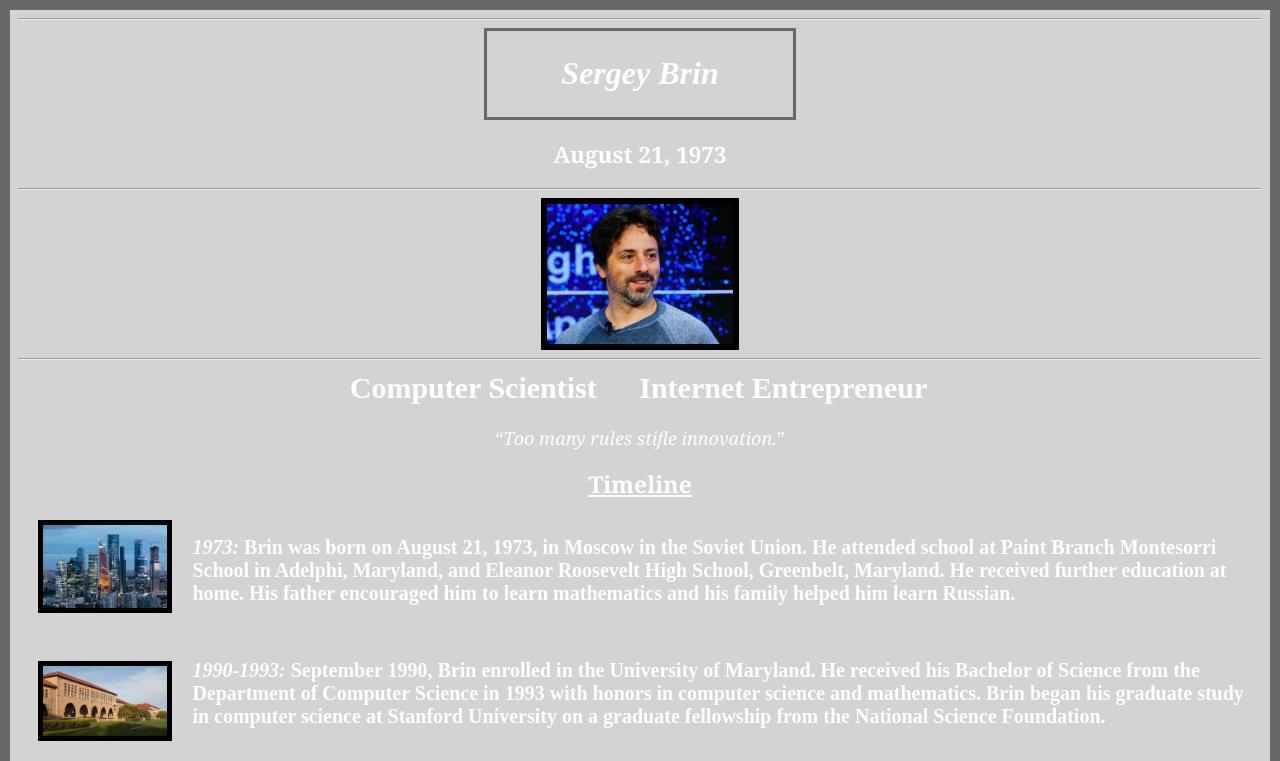
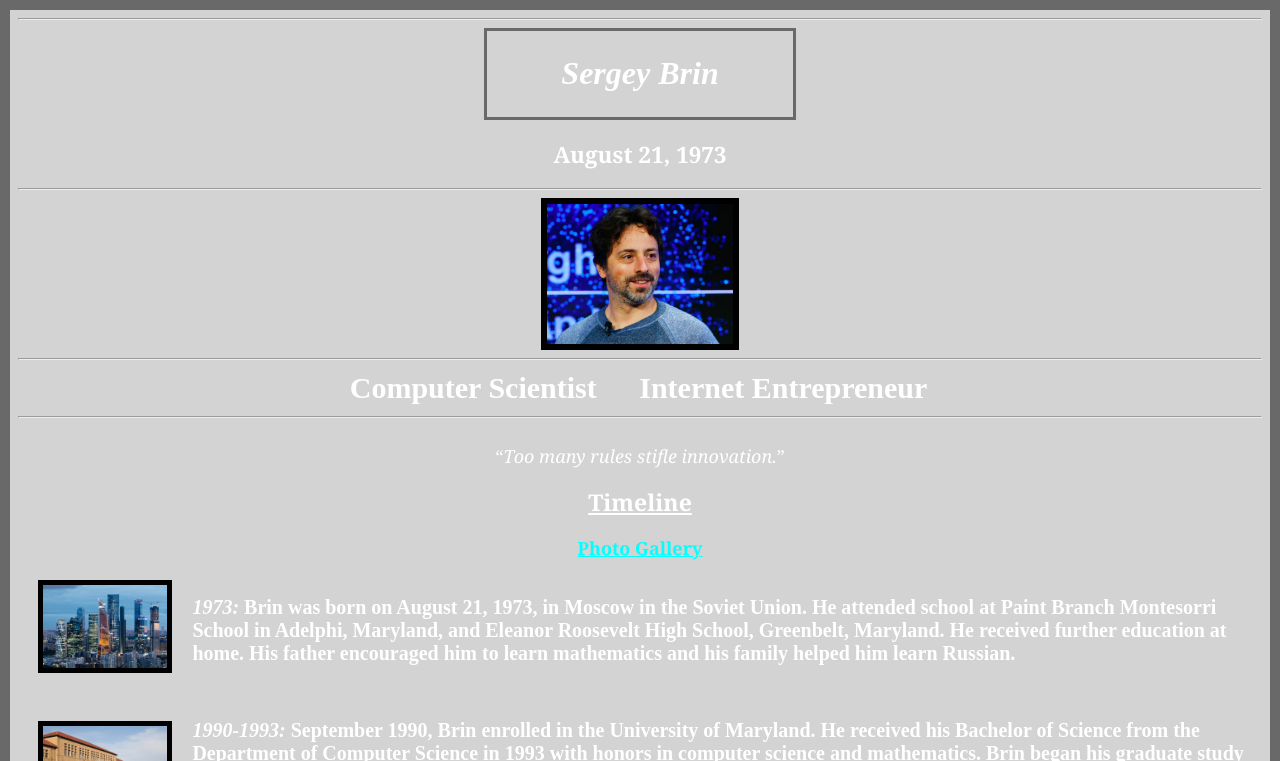
Before and after one commit to SophiaSamera/Assignment-2, a plain HTML site: page index.html in a window 1280 px wide. Shown: the top 761 px of the page. Drawn offline with Linux system fonts and the light colour scheme.

Commit message:
added a link to my other website

```diff
--- a/index.html
+++ b/index.html
@@ -19,10 +19,14 @@
         <th>Internet Entrepreneur</th>
       </tr>
     </table>
+    <hr>
     <br>
     <div class="brin3"><q><i>Too many rules stifle innovation.</i></q></div>
     <br>
     <div class="brin"><b><ins>Timeline</ins></b></div>
+    <br>
+    <div class="link"><a style="color:aqua;" href="https://Assignment3.sophiasamera.repl.co"><b>Photo Gallery</b></a>
+    </div>
     <img src="./Images/moscow.jpg" class="moscow" alt="moscow">
     <br>
     <br>
--- a/style.css
+++ b/style.css
@@ -62,3 +62,12 @@
   float: left;
   margin: 20px;
 }
+
+div.link {
+  font-size: 18px;
+  text-align: center;
+  font-family: Georgia, 'Times New Roman', Times, serif;
+  display: block;
+  margin-left: auto;
+  margin-right: auto;
+}
```
